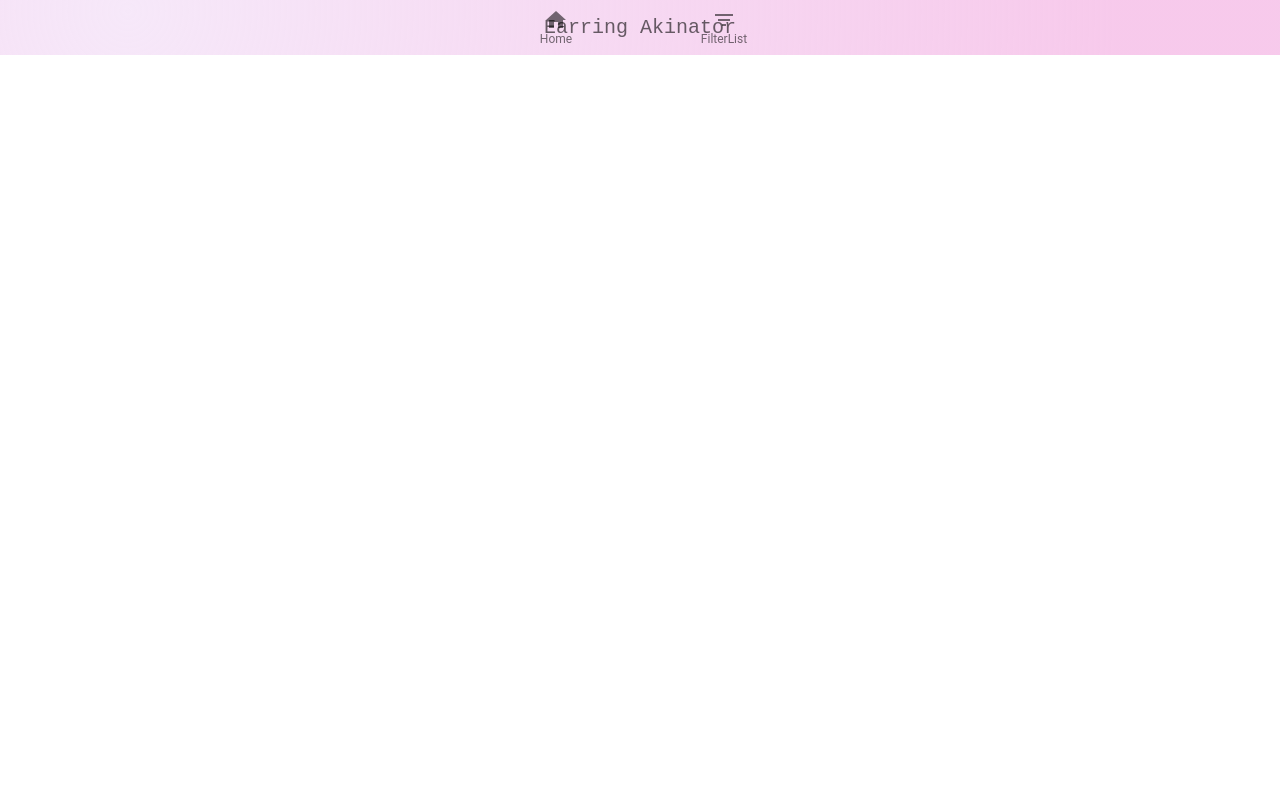
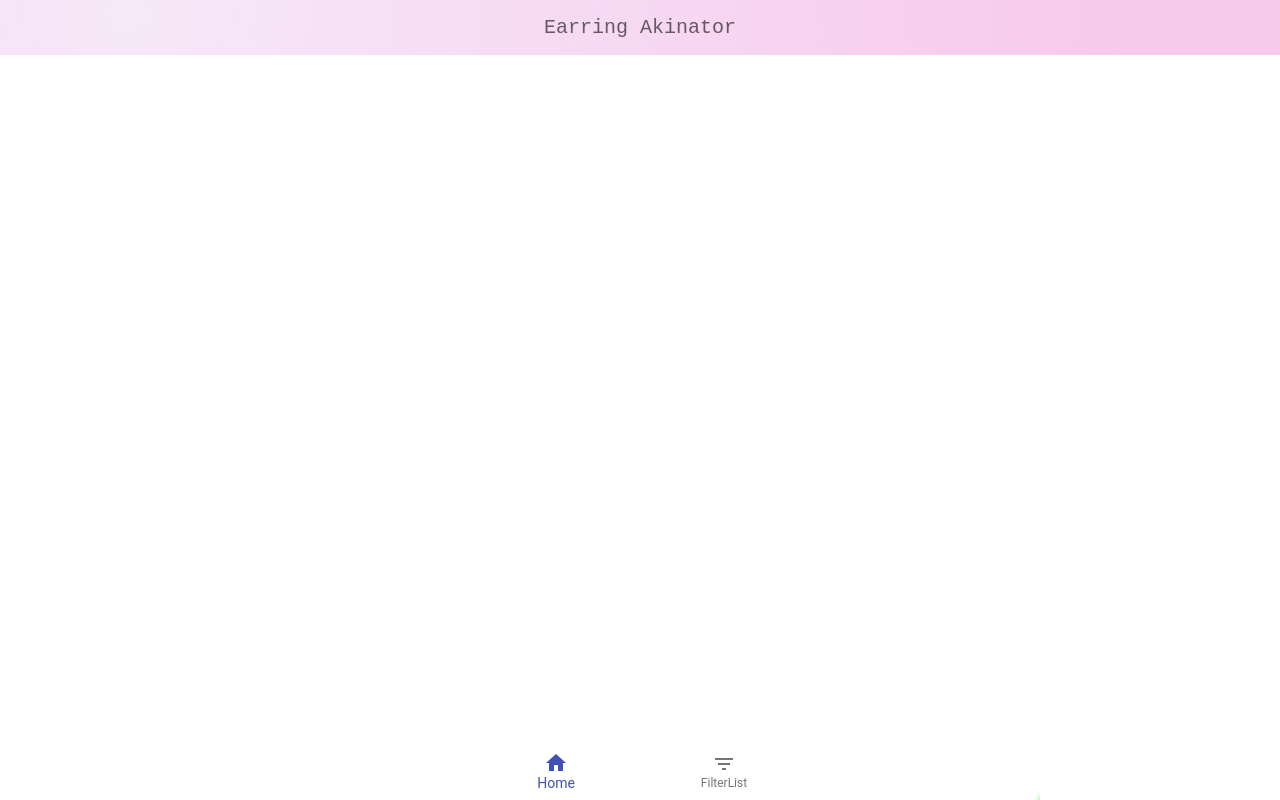
Before and after one commit to Dailyscat/AccessoryAkinator, a React (Create React App) app: page /fitAR in a window 1280 px wide. Built offline with nearby package versions, Linux system fonts and the light colour scheme; no server answers.

Commit message:
버튼 클릭하면 video page로 이동 기능 구현

```diff
--- a/src/App.js
+++ b/src/App.js
@@ -6,13 +6,14 @@ import BottomNavigation from "@material-ui/core/BottomNavigation";
 import BottomNavigationAction from "@material-ui/core/BottomNavigationAction";
 import { Home, FilterList } from "@material-ui/icons";
 import Homes from "./components/homes.js";
-import { initApp } from "./apps/comedyGlasses/comedyGlasses";
+import FitAr from "./components/fitar.js";
 
 export default class App extends Component {
   constructor(props) {
     super(props);
     this.state = {
-      fitItOn: false
+      fitItOn: false,
+      bottomNavState: 0
     };
     this.canvasRef = React.createRef();
   }
@@ -33,14 +34,9 @@ export default class App extends Component {
   }
 
   fitIt = () => {
-    this.setState(
-      {
-        fitItOn: !this.state.fitItOn
-      },
-      () => {
-        initApp();
-      }
-    );
+    this.setState({
+      fitItOn: !this.state.fitItOn
+    });
   };
 
   render() {
@@ -54,27 +50,32 @@ export default class App extends Component {
             <Route exact path="/">
               <Homes fitIt={this.fitIt} />
             </Route>
+            <Route path="/fitAR">
+              <FitAr />
+            </Route>
           </Switch>
         </Router>
         <BottomNavigation
-          // value={value}
-          // onChange={(event, newValue) => {
-          //   setValue(newValue);
-          // }}
+          value={this.state.bottomNavState}
+          onChange={(event, newValue) => {
+            this.setState({
+              bottomNavState: newValue
+            });
+          }}
           showLabels
           className="bottomBtnBox"
         >
           <BottomNavigationAction label="Home" icon={<Home />} />
           <BottomNavigationAction label="FilterList" icon={<FilterList />} />
         </BottomNavigation>
-        {this.state.fitItOn ? (
+        {/* {this.state.fitItOn ? (
           <div className="arBox">
             <canvas id="jeeFaceFilterCanvas"></canvas>
             <div width="300" height="300" id="jeelizFaceFilterFollow"></div>
           </div>
         ) : (
           ""
-        )}
+        )} */}
       </div>
     );
   }
--- a/src/App.scss
+++ b/src/App.scss
@@ -17,6 +17,7 @@
       line-height: 55px;
       text-align: center;
     }
+  }
 
   .bottomBtnBox {
     width: 100%;
@@ -26,4 +27,3 @@
     right: 0;
   }
 }
-}
--- /dev/null
+++ b/src/components/fitar.js
@@ -0,0 +1,26 @@
+import React, { Component } from "react";
+import "./fitar.scss";
+import { initApp } from "../apps/comedyGlasses/comedyGlasses";
+export default class FitAr extends Component {
+  constructor(props) {
+    super(props);
+    this.state = {
+      fitItOn: false
+    };
+  }
+
+  componentDidMount() {
+    initApp();
+  }
+
+  render() {
+    return (
+      <div className="FitAr">
+        <div className="arBox">
+          <canvas id="jeeFaceFilterCanvas"></canvas>
+          <div width="300" height="300" id="jeelizFaceFilterFollow"></div>
+        </div>
+      </div>
+    );
+  }
+}
--- a/src/components/homes.js
+++ b/src/components/homes.js
@@ -121,6 +121,7 @@ export default function Homes(props) {
                 startIcon={<MoodIcon />}
                 onClick={() => {
                   props.fitIt();
+                  window.location.href = "/fitAR";
                 }}
               >
                 착용하기
```
Also changed, not shown: src/components/fitar.scss (added). Lines whose indentation alone changed are shown as unchanged.
